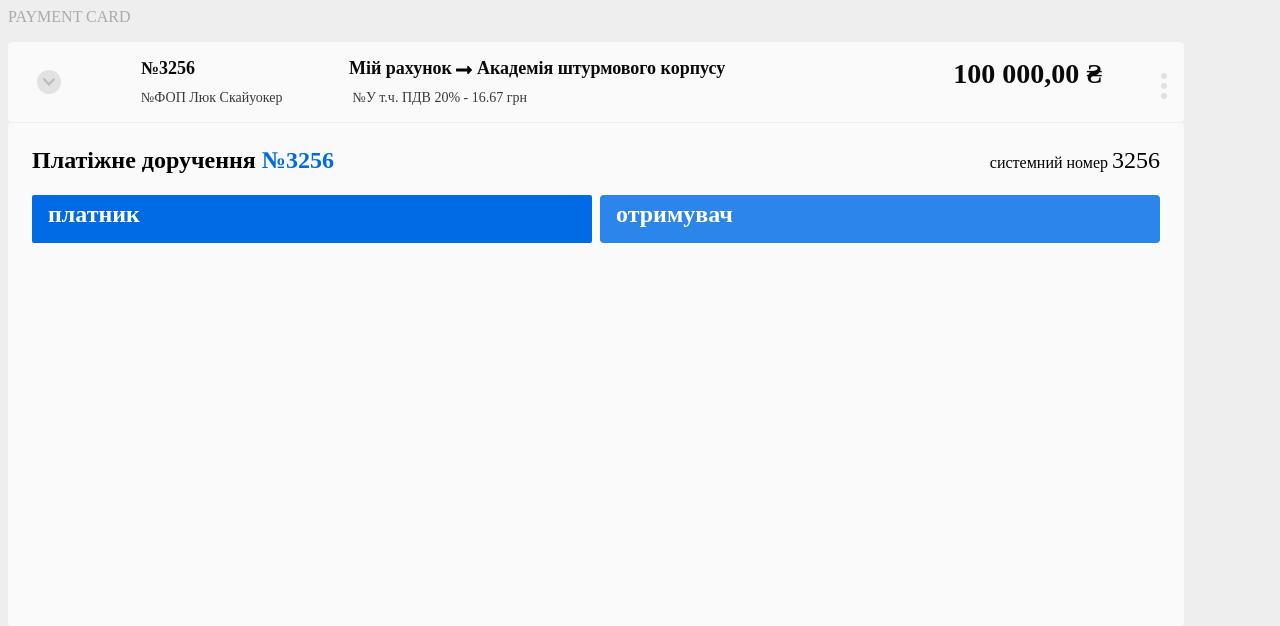
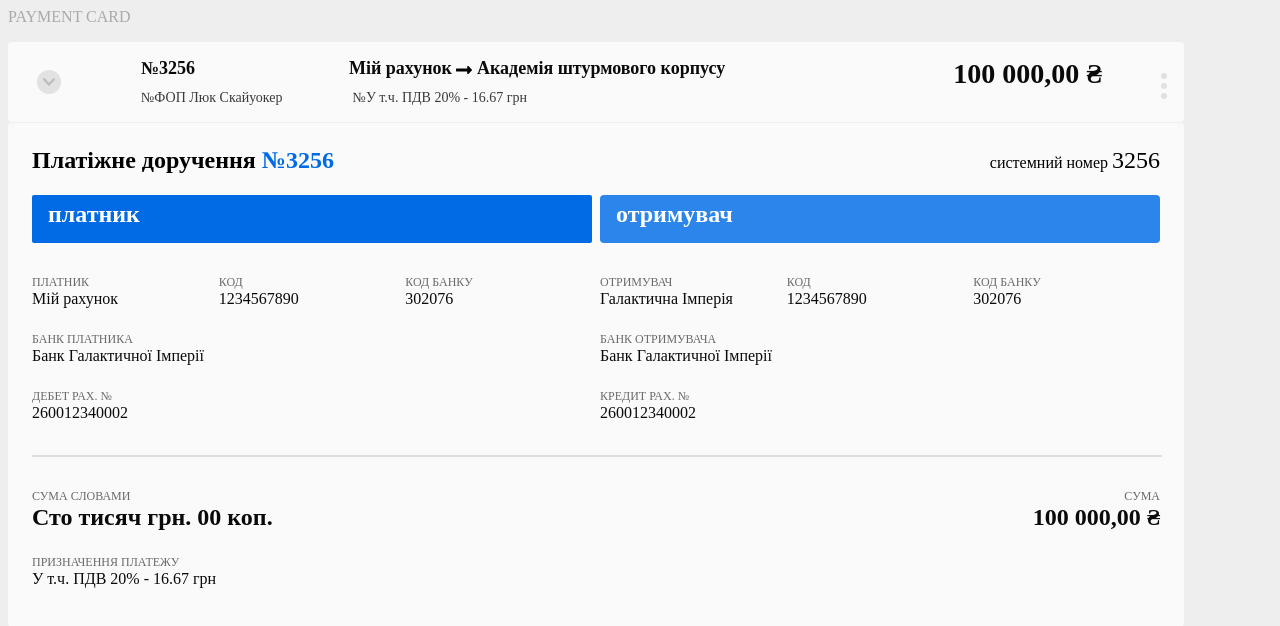
Before and after one commit to OleksandrKvitka/Angularjs_practice, a website: page app/index.html in a window 1280 px wide. Both pictures are taken after a click on the button 49 px from the left and 82 px from the top of the page. Drawn offline with nearby package versions, Linux system fonts and the light colour scheme; a web font is replaced by a local one.

Commit message:
hidden_box_flex

```diff
--- a/app/form1.template.html
+++ b/app/form1.template.html
@@ -39,87 +39,80 @@
             <div class="label1">платник</div>
             <div class="label2">отримувач</div>
         </div>
-        <!--
-        <div>
-            <table class="table1">
-                <tr>
-                    <td class="table_td>">
+        <div class="third_row">
+            <div class="table">
+                <div class="cell">
                     <div class="high_str">платник</div>
                     <div class="low_str">Мій рахунок</div>
-                    </td>
-                    <td class="table_td>">
+                </div>
+                <div class="cell">
                     <div class="high_str">код</div>
                     <div class="low_str">{{$ctrl.payment.payer_code}}</div>
-                    </td>
-                    <td class="table_td>">
+                </div>
+                <div class="cell">
                     <div class="high_str">код банку</div>
                     <div class="low_str">{{$ctrl.payment.payer_bank_code}}</div>
-                    </td>
-                </tr>
-                <tr>
-                    <td class="table_td>">
+                </div>
+            </div>
+            <div class="table">
+                <div class="cell">
+                    <div class="high_str">отримувач</div>
+                    <div class="low_str">{{$ctrl.payment.recipient}}</div>
+                </div>
+                <div class="cell">
+                    <div class="high_str">код</div>
+                    <div class="low_str">{{$ctrl.payment.recipient_code}}</div>
+                </div>
+                <div class="cell">
+                    <div class="high_str">код банку</div>
+                    <div class="low_str">{{$ctrl.payment.recipient_bank_code}}</div>
+                </div>
+            </div>
+        </div>
+        <div class="foth_row">
+            <div class="table">
+                <div>
                     <div class="high_str">банк платника</div>
                     <div class="low_str">{{$ctrl.payment.payer_bank}}</div>
-                    </td>
-                </tr>
-                <tr>
-                    <td class="table_td>">
+                </div>
+            </div>
+            <div class="table">
+                <div>
+                    <div class="high_str">банк отримувача</div>
+                    <div class="low_str">{{$ctrl.payment.recipient_bank}}</div>
+                </div>
+            </div>
+        </div>
+        <div class="foth_row">
+            <div class="table">
+                <div>
                     <div class="high_str">дебет рах. №</div>
                     <div class="low_str">{{$ctrl.payment.debit_credit}}</div>
-                    </td>
-                </tr>
-            </table>
+                </div>
+            </div>
+            <div class="table">
+                <div>
+                    <div class="high_str">кредит рах. №</div>
+                        <div class="low_str">{{$ctrl.payment.debit_credit}}</div>
+                </div>
+            </div>
+        </div>
+        <hr class="line">
+        <div class="fifth_row">
+            <div>
+                <div class="high_str">сума словами</div>
+                <div class="sum_text">{{$ctrl.payment.sum_text}}</div>
             </div>
             <div>
-            <table class="table2">
-                <tr>
-                    <td class="table_td>">
-                        <div class="high_str">отримувач</div>
-                        <div class="low_str">{{$ctrl.payment.recipient}}</div>
-                    </td>
-                    <td class="table_td>">
-                        <div class="high_str">код</div>
-                        <div class="low_str">{{$ctrl.payment.recipient_code}}</div>
-                    </td>
-                    <td class="table_td>">
-                        <div class="high_str">код банку</div>
-                        <div class="low_str">{{$ctrl.payment.recipient_bank_code}}</div>
-                    </td>
-                </tr>
-                <tr>
-                    <td class="table_td>">
-                        <div class="high_str">банк отримувача</div>
-                        <div class="low_str">{{$ctrl.payment.recipient_bank}}</div>
-                    </td>
-                </tr>
-                <tr>
-                    <td class="table_td>">
-                        <div class="high_str">кредит рах. №</div>
-                        <div class="low_str">{{$ctrl.payment.debit_credit}}</div>
-                    </td>
-                </tr>
-            </table>
-        </div>
-        <hr>
-        <div>
-            <table class="table3">
-                <tr>
-                    <td class="table_td>">
-                        <div class="high_str">сума словами</div>
-                        <div class="sum_text">{{$ctrl.payment.sum_text}}</div>
-                    </td>
-                    <td class="table_right_td">
                 <div class="high_right_str">сума</div>
                <div class="sum_text">{{$ctrl.payment.sum}}</div>
-                    </td>
-                </tr>
-                <tr>
-                    <td class="table_td>">
+            </div>
+        </div>
+        <div class="foth_row">
+            <div>
                 <div class="high_str">призначення платежу</div>
                 <div class="low_str">{{$ctrl.payment.pay_assignment}}</div>
-                    </td>
-                </tr>
-            </table>
-        </div>-->
             </div>
         </div>
+    </div>
+</div>
--- a/app/stylesheets/form1.css
+++ b/app/stylesheets/form1.css
@@ -150,8 +150,7 @@ button.open:focus {
     border-radius: 4px;
     opacity: 1;
     overflow: hidden;
-    display: flex;
-    flex-direction: column;
+
 }
 
 .first_row {
@@ -213,26 +212,26 @@ button.open:focus {
     color: #FFFFFF;
 }
 
-.table1 {
-    width: 560px;
-    margin-left: 24px;
+.third_row {
+    display: flex;
+    justify-content: space-between;
     margin-top: 32px;
-    float:left;
-    overflow: hidden;
-    border-spacing: 24px;
 }
 
-.table2 {
+.table {
+    display: flex;
+    justify-content: space-between;
     width: 560px;
-    margin-right: 24px;
-    margin-top: 32px;
-    float:right;
-    overflow: hidden;
-    border-spacing: 24px;
 }
 
-.table_td {
-    width: 188;
+.cell {
+    width: 188px;
+}
+
+.foth_row {
+    display: flex;
+    justify-content: space-between;
+    margin-top: 24px;
 }
 
 .high_str {
@@ -252,7 +251,7 @@ button.open:focus {
     font-weight: 500;
 }
 
-hr {
+.line {
     border: 1px solid #DDDDDD;
     opacity: 1;
     margin-top: 33px;
@@ -260,13 +259,10 @@ hr {
     height: 0px;
 }
 
-.table3 {
-    margin-left: 24px;
-    margin-top: 8px;
-    float:left;
-    overflow: hidden;
-    border-spacing: 0px 24px;
-    width: 1128px;
+.fifth_row {
+    display: flex;
+    justify-content: space-between;
+    margin-top: 32px;
 }
 
 .sum_text {
@@ -277,12 +273,6 @@ hr {
     font-weight: 700;
 }
 
-.table_right_td {
-    text-align: right;
-    float: right;
-    overflow: hidden;
-}
-
 .high_right_str {
     text-align: right;
     font-size: 12px;
```
Lines whose indentation alone changed are shown as unchanged.
